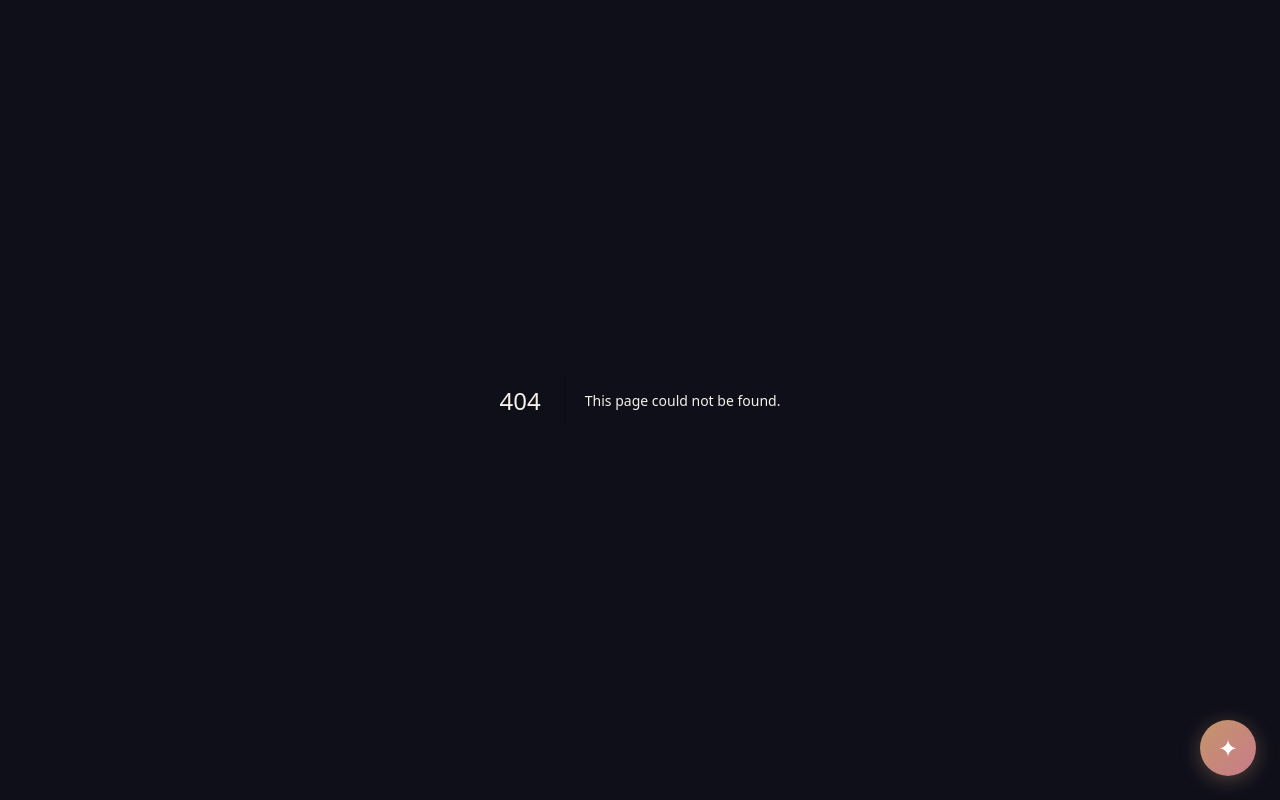
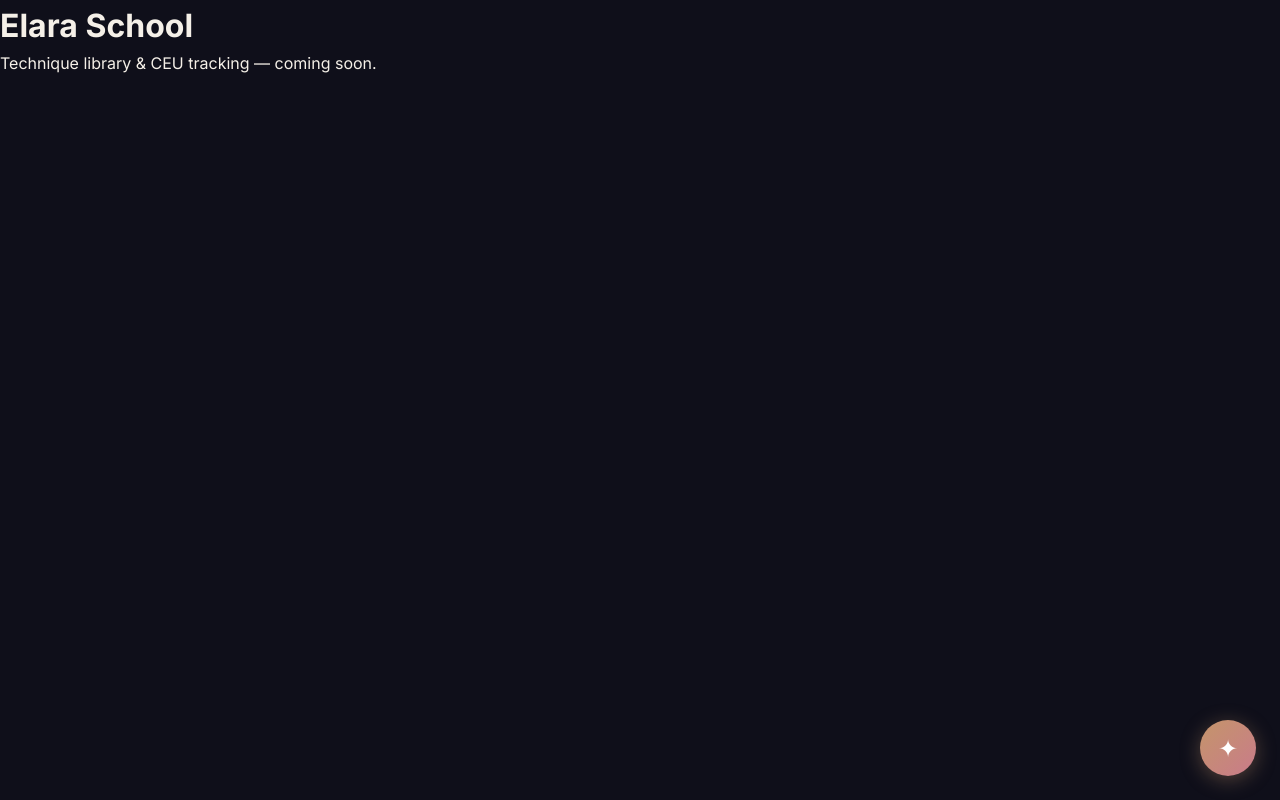
Before and after one commit to tjpoisal/Elara-Pro, a Next.js app: page /school in a window 1280 px wide. Before the commit this address had no page. Built offline with nearby package versions, Linux system fonts and the light colour scheme.

Commit message:
fix: add placeholder components to empty page files
formulate/page.tsx and school/page.tsx were empty files (0 bytes),
causing Next.js build to fail with "The default export is not a React
Component". Added minimal placeholder components so the build succeeds.

```diff
--- /dev/null
+++ b/src/app/school/page.tsx
@@ -0,0 +1,8 @@
+export default function SchoolPage() {
+  return (
+    <main className="flex min-h-screen flex-col items-center justify-center p-8">
+      <h1 className="text-2xl font-semibold">Elara School</h1>
+      <p className="mt-2 text-gray-500">Technique library &amp; CEU tracking — coming soon.</p>
+    </main>
+  );
+}
```
Also changed, not shown: src/app/formulate/page.tsx (added, +8 -0 lines).
